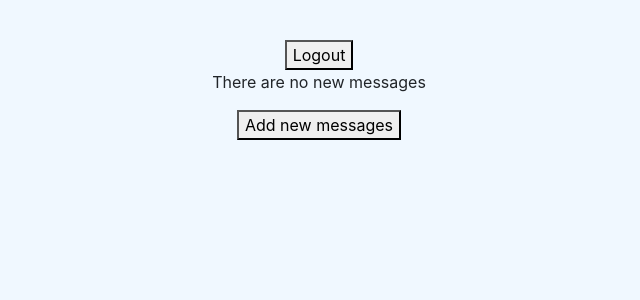
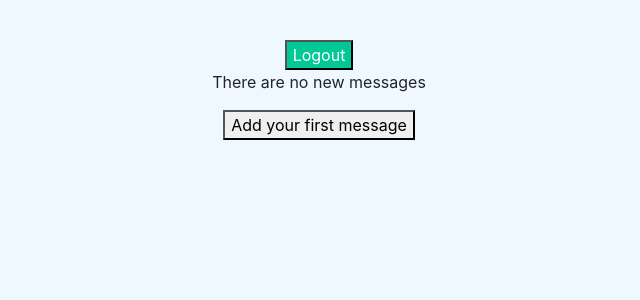
Before and after one commit to leedd87/openbootcamp-reactjs, a React (Create React App) app: page / in a window 1280 px wide. Shown: the top 300 px of the page, without its empty margins (321-961 px from the left). Built offline with nearby package versions, Linux system fonts and the light colour scheme.

Commit message:
loggin loggount

```diff
--- a/src/components/pure/OptionalRender.jsx
+++ b/src/components/pure/OptionalRender.jsx
@@ -1,12 +1,37 @@
 import React, { useState } from "react";
 
-//Login / Logout buttons
-const LoginButton = ({ loginAction }) => {
-	return <button onClick={loginAction}>Login</button>;
+let red = 0;
+let green = 200;
+let blue = 150;
+
+//Estilo usuario logueado
+const loggedStyle = {
+	backgroundColor: `rgb(${red},${green},${blue})`,
+	color: "white",
 };
 
-const LogoutButton = ({ logoutAction }) => {
-	return <button onClick={logoutAction}>Logout</button>;
+//Estilo usuario no logueado
+const unloggedStyle = {
+	backgroundColor: "tomato",
+	color: "white",
+	fontWeight: "bold",
+};
+
+//Login / Logout buttons
+const LoginButton = ({ loginAction, propStyle }) => {
+	return (
+		<button style={propStyle} onClick={loginAction}>
+			Login
+		</button>
+	);
+};
+
+const LogoutButton = ({ logoutAction, propStyle }) => {
+	return (
+		<button style={propStyle} onClick={logoutAction}>
+			Logout
+		</button>
+	);
 };
 
 const OptionalRender = () => {
@@ -29,10 +54,18 @@ const OptionalRender = () => {
 
 	if (access) {
 		optionalButton = (
-			<LogoutButton logoutAction={logoutAction}></LogoutButton>
+			<LogoutButton
+				propStyle={loggedStyle}
+				logoutAction={logoutAction}
+			></LogoutButton>
 		);
 	} else {
-		optionalButton = <LoginButton loginAction={loginAction}></LoginButton>;
+		optionalButton = (
+			<LoginButton
+				propStyle={unloggedStyle}
+				loginAction={loginAction}
+			></LoginButton>
+		);
 	}
 
 	let addMessages = () => {
@@ -42,9 +75,24 @@ const OptionalRender = () => {
 	return (
 		<div>
 			{optionalButton}
-			{nMessages > 0 && <p>You have {nMessages} new messages</p>}
-			{nMessages === 0 && <p>There are no new messages</p>}
-			<button onClick={addMessages}>Add new messages</button>
+			{/* {nMessages > 0 && <p>You have {nMessages} new messages</p>}
+			{nMessages === 0 && <p>There are no new messages</p>} */}
+			{/*Operador ternario */}
+			{access ? (
+				<div>
+					{nMessages > 0 ? (
+						<p>
+							You have {nMessages} new messages{" "}
+							{nMessages > 1 ? "s" : null}...
+						</p>
+					) : (
+						<p>There are no new messages</p>
+					)}
+				</div>
+			) : null}
+			<button onClick={addMessages}>
+				{nMessages === 0 ? "Add your first message" : "Add new messages"}
+			</button>
 		</div>
 	);
 };
```
